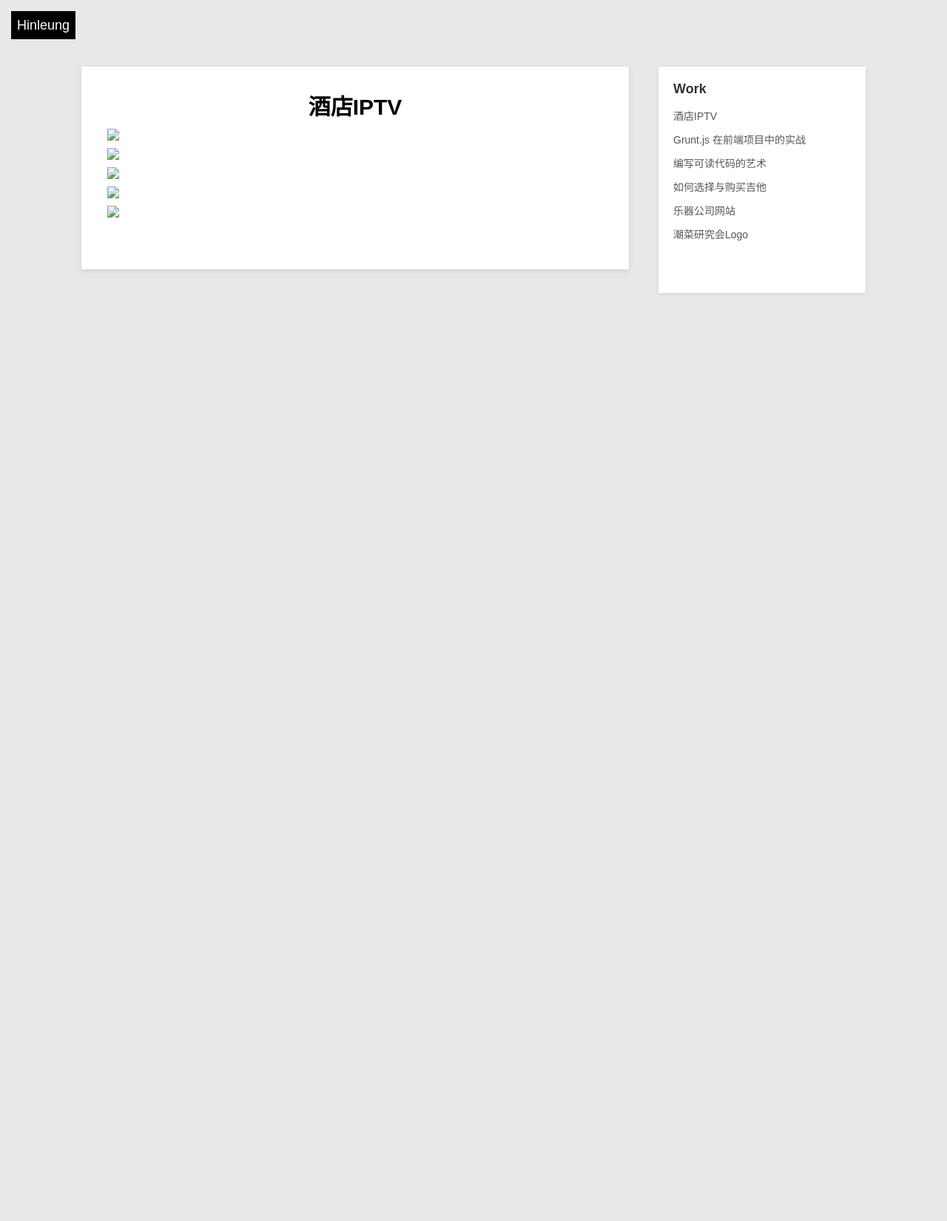
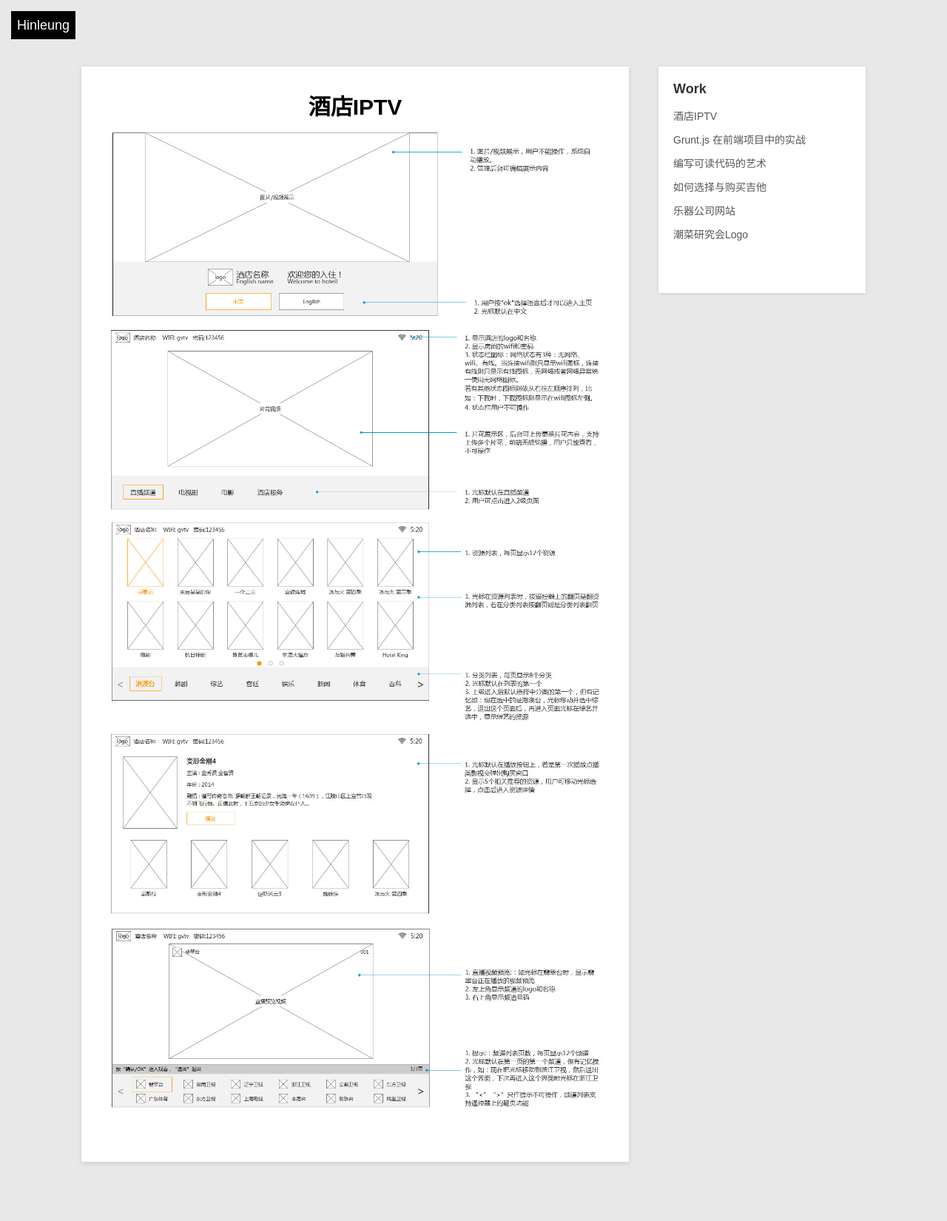
Before and after one commit to hinleung/hinleung.github.io, a Jekyll site: the page built from _posts/blog/2014-01-25-vps-config-python-vitrualenv-flask-gunicorn-supervisor-nginx.md, in a window 1280 px wide. Shown: the whole page at 74% size. Built offline with Jekyll 4.4.1, drawn with Linux system fonts in a browser that asks for light colours; Markdown is read by kramdown in place of the engine named in the settings; before the commit the page ends 900 px from its top, so only the background shows below that.

Commit message:
Update 2014-01-25-vps-config-python-vitrualenv-flask-gunicorn-supervisor-nginx.md

```diff
--- a/_posts/blog/2014-01-25-vps-config-python-vitrualenv-flask-gunicorn-supervisor-nginx.md
+++ b/_posts/blog/2014-01-25-vps-config-python-vitrualenv-flask-gunicorn-supervisor-nginx.md
@@ -1,12 +1,12 @@
 ---
 layout: post
 title: 酒店IPTV
-description: <img src="/images/GV/欢迎页.jpg">
+description: <img src="/images/GV/酒店iptv/欢迎页.jpg">
 category: blog
 ---
 
-<img src="/images/GV/欢迎页.jpg">
-<img src="/images/GV/首页.jpg">
-<img src="/images/GV/电视剧.jpg">
-<img src="/images/GV/电影详情.jpg">
-<img src="/images/GV/直播.jpg">
+<img src="/images/GV/酒店iptv/欢迎页.jpg">
+<img src="/images/GV/酒店iptv/首页.jpg">
+<img src="/images/GV/酒店iptv/电视剧.jpg">
+<img src="/images/GV/酒店iptv/电影详情.jpg">
+<img src="/images/GV/酒店iptv/直播.jpg">
```
